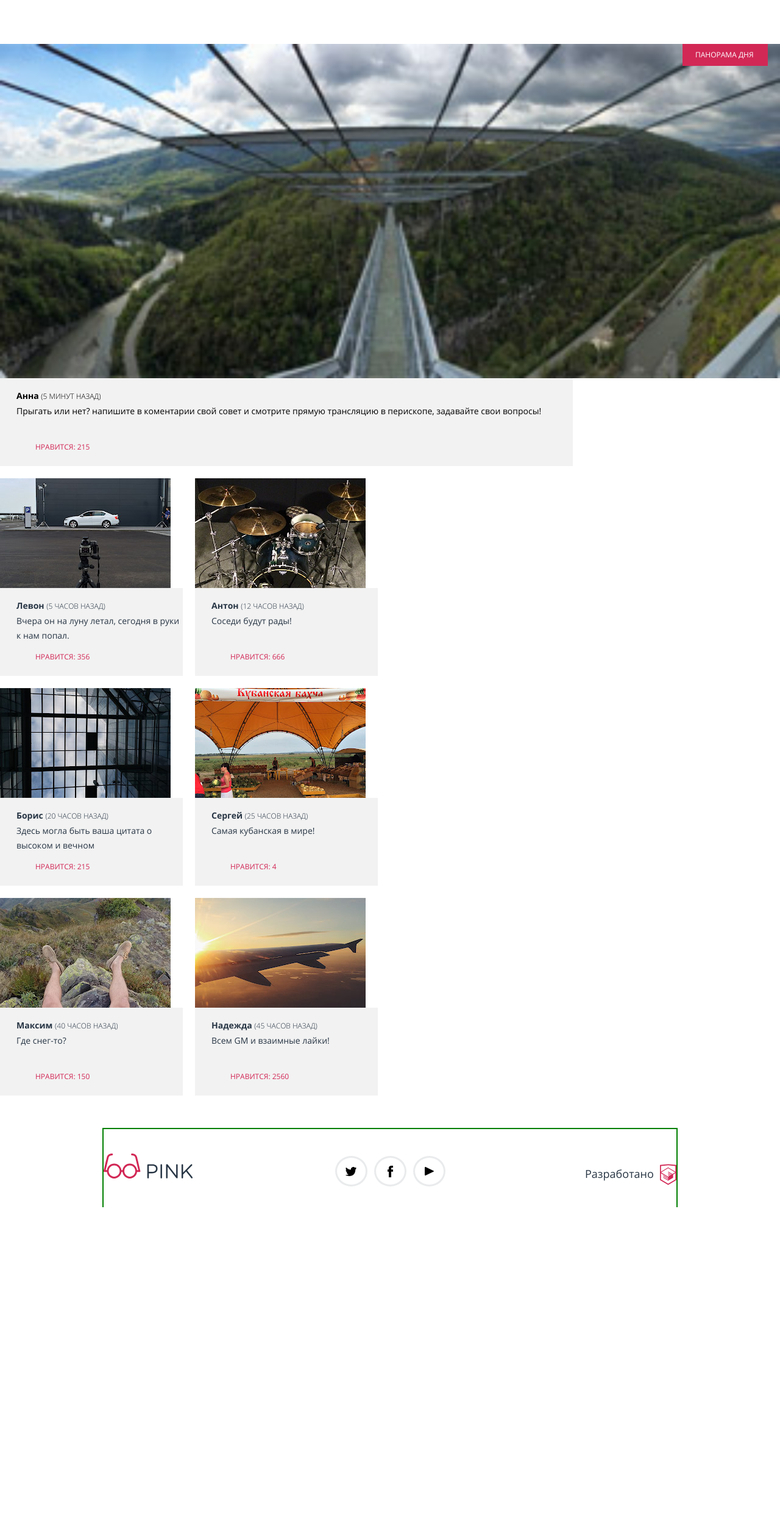
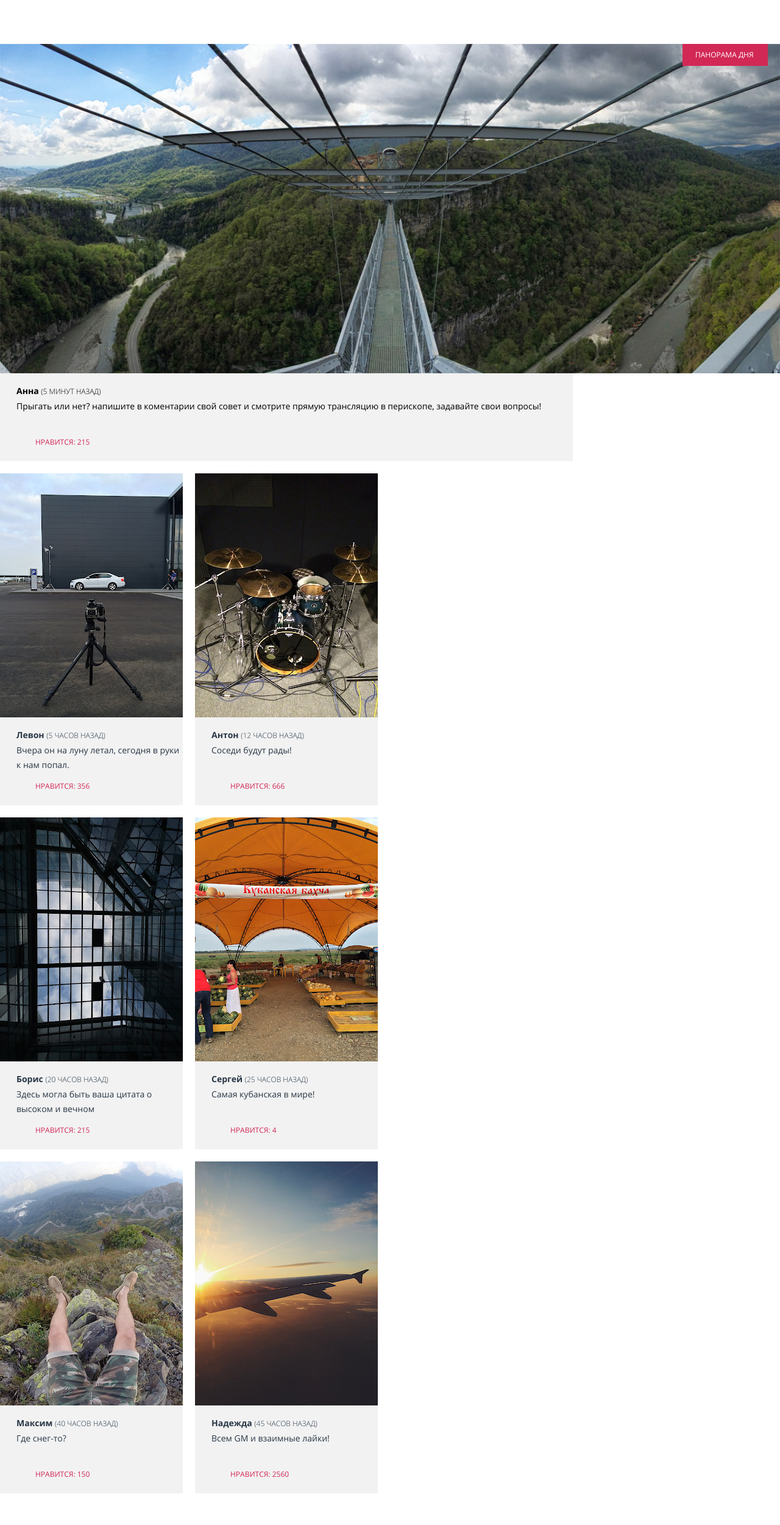
Before and after one commit to allezov/805311-pink-16, a website: page source/photo.html in a window 1280 px wide. Shown: the part 898-3398 px from the top of the page at 61% size. Before the commit the page ends 2877 px from the top, so only its background shows below. Drawn offline with nearby package versions, Linux system fonts and the light colour scheme; files that its build step writes are made by us from their sources; files whose address does not match are found by name.

Commit message:
Коммит для мерджа

```diff
--- a/source/less/blocks/page-main.less
+++ b/source/less/blocks/page-main.less
@@ -9,6 +9,13 @@
     max-width: 280px;
     // margin: 0 auto;
   }
+}
+
+.page-main__form {
+  width: 15px;
+  height: 15px;
+  background: red;
+  margin-top: 567px;
 }
 
 @media (min-width: 660px) {
--- a/source/photo.html
+++ b/source/photo.html
@@ -50,8 +50,11 @@
       <div class=" user-photo user-photo--panorama">
         <div class="user-photo__item">
           <div class="user-photo__picture">
-            <img class="page-main__logo-image--panorama" src="img/panorama-mobile@1x.jpg" width="" height=""
-              alt="Панорама дня">
+              <picture>
+                  <source media="(min-width: 960px)" srcset="img/panorama-desktop@1x.jpg">
+                  <source media="(min-width: 660px)" srcset="img/panorama-tablet@1x.jpg">
+                    <img class="page-main__logo-image--panorama" src="img/panorama-mobile@1x.jpg" alt="Панорама дня">
+                </picture>
             <p class="user-photo__name">Панорама дня</p>
           </div>
           <div class="user-photo__comment user-photo__comment-panorama">
@@ -70,8 +73,12 @@
         <div class="user-photo">
           <div class="user-photo__item">
             <div class="user-photo__picture">
-              <img class="page-main__logo-image" src="../img/photo-car-mobile@1x.jpg" width="" height=""
+                <picture>
+                    <source media="(min-width: 960px)" srcset="img/photo-car-desktop@1x.jpg">
+                    <source media="(min-width: 660px)" srcset="img/photo-car-tablet@1x.jpg">
+                      <img class="page-main__logo-image" src="img/photo-car-mobile@1x.jpg" width="" height=""
                       alt="Панорама дня">
+                  </picture>
             </div>
             <div class="user-photo__comment comment">
               <div class="user-photo__comment-wrapper">
@@ -86,8 +93,12 @@
         <div class="user-photo">
           <div class="user-photo__item">
             <div class="user-photo__picture">
-              <img class="page-main__logo-image" src="../img/photo-drumset-mobile@1x.jpg" width="" height=""
+                <picture>
+                    <source media="(min-width: 960px)" srcset="img/photo-drumset-desktop@1x.jpg">
+                    <source media="(min-width: 660px)" srcset="img/photo-drumset-tablet@1x.jpg">
+                      <img class="page-main__logo-image" src="img/photo-drumset-mobile@1x.jpg" width="" height=""
                       alt="Панорама дня">
+                  </picture>
             </div>
             <div class="user-photo__comment comment">
               <div class="user-photo__comment-wrapper">
@@ -102,8 +113,12 @@
         <div class="user-photo">
           <div class="user-photo__item">
             <div class="user-photo__picture">
-              <img class="page-main__logo-image" src="../img/photo-window-mobile@1x.jpg" width="" height=""
+                <picture>
+                    <source media="(min-width: 960px)" srcset="img/photo-window-desktop@1x.jpg">
+                    <source media="(min-width: 660px)" srcset="img/photo-window-tablet@1x.jpg">
+                      <img class="page-main__logo-image" src="img/photo-window-mobile@1x.jpg" width="" height=""
                       alt="Панорама дня">
+                  </picture>
             </div>
             <div class="user-photo__comment comment">
               <div class="user-photo__comment-wrapper">
@@ -118,8 +133,12 @@
         <div class="user-photo">
           <div class="user-photo__item">
             <div class="user-photo__picture">
-              <img class="page-main__logo-image" src="../img/photo-fair-mobile@1x.jpg" width="" height=""
+                <picture>
+                    <source media="(min-width: 960px)" srcset="img/photo-fair-desktop@1x.jpg">
+                    <source media="(min-width: 660px)" srcset="img/photo-fair-tablet@1x.jpg">
+                      <img class="page-main__logo-image" src="img/photo-fair-mobile@1x.jpg" width="" height=""
                       alt="Панорама дня">
+                  </picture>
             </div>
             <div class="user-photo__comment comment">
               <div class="user-photo__comment-wrapper">
@@ -134,8 +153,12 @@
         <div class="user-photo">
           <div class="user-photo__item">
             <div class="user-photo__picture">
-              <img class="page-main__logo-image" src="../img/photo-pov-mobile@1x.jpg" width="" height=""
+                <picture>
+                    <source media="(min-width: 960px)" srcset="img/photo-pov-desktop@1x.jpg">
+                    <source media="(min-width: 660px)" srcset="img/photo-pov-tablet@1x.jpg">
+                      <img class="page-main__logo-image" src="img/photo-pov-mobile@1x.jpg" width="" height=""
                       alt="Панорама дня">
+                    </picture>
             </div>
             <div class="user-photo__comment comment">
               <div class="user-photo__comment-wrapper">
@@ -150,8 +173,12 @@
         <div class="user-photo">
           <div class="user-photo__item">
             <div class="user-photo__picture">
-              <img class="page-main__logo-image" src="../img/photo-wing-mobile@1x.jpg" width="" height=""
+                <picture>
+                    <source media="(min-width: 960px)" srcset="img/photo-wing-desktop@1x.jpg">
+                    <source media="(min-width: 660px)" srcset="img/photo-wing-tablet@1x.jpg">
+                      <img class="page-main__logo-image" src="img/photo-wing-mobile@1x.jpg" width="" height=""
                       alt="Панорама дня">
+                    </picture>
             </div>
             <div class="user-photo__comment comment">
               <div class="user-photo__comment-wrapper">
```
Also changed, not shown: source/index.html (+5 -1 lines), 1 other file. Lines whose indentation alone changed are shown as unchanged.
